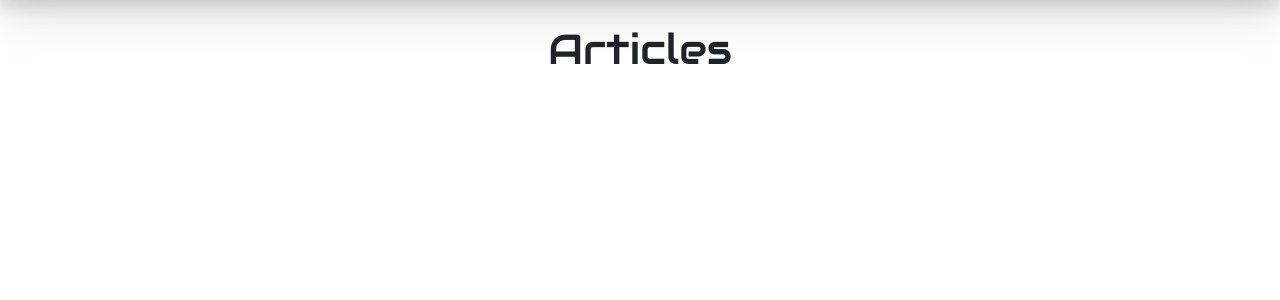
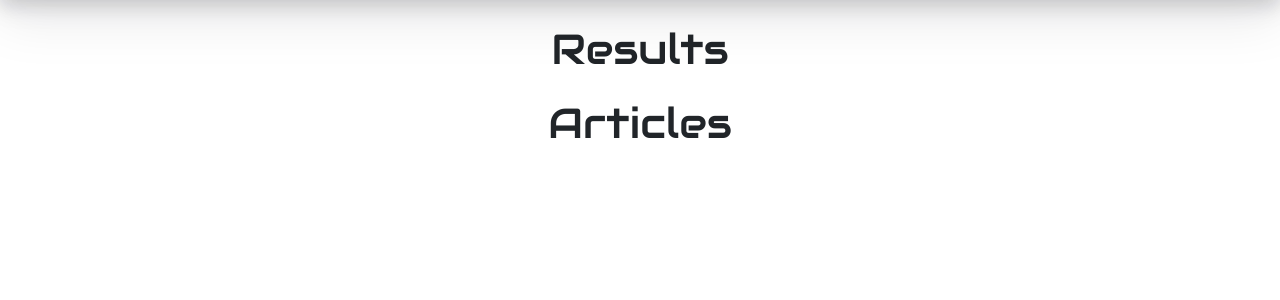
Before and after one commit to neilcasas/f1-website, a Flask app: template templates/index.html in a window 1280 px wide. Shown: the part 56-356 px from the top of the page. Run offline with Flask 3, Linux system fonts and the light colour scheme; the template is opened without the code that fills it, so the values that code supplies are empty.

Commit message:
fetched latest race and race results

```diff
--- a/app.py
+++ b/app.py
@@ -27,14 +27,17 @@ def index():
     newsapi = NewsApiClient(api_key='52dc7bcd93b547baa52272cd832199b5')
 
     # Get top headlines about F1
-    f1_articles = newsapi.get_everything(q='formula+1+grand+prix+results',
+    f1_articles = newsapi.get_everything(q="formula+1+race+results",
                                           language='en',
-                                          page_size=4,
+                                          page_size=8,
                                           sort_by='relevancy',
                                           )['articles']
     # Get latest results
+    race = e.season().round().get_race()
     latest_results = e.season().round().get_results()
-    return render_template("index.html", articles=f1_articles)
+    print(race  )
+    print(latest_results)
+    return render_template("index.html", articles=f1_articles, results=latest_results, race=race)
 
 # Driver standings
 @app.route("/drivers", methods=["GET", "POST"])
--- a/static/styles.css
+++ b/static/styles.css
@@ -56,7 +56,6 @@ td {
 
 .articles {
     display: flex;
-    overflow-x: auto;
     padding: 1rem 0;
     gap: 1rem;
 }
--- a/templates/index.html
+++ b/templates/index.html
@@ -21,6 +21,11 @@ Home
 
 {% block main %}
 <div class="container-fluid">
+    <section class="latest-race-results">
+        <h1 class="mt-4 mb-4 text-center">{{ race.season }} {{ race.race_name }} Results</h1>
+    </section>
+    <section class="article-section">
+        <div class="container-fluid mt-2 mb-2">
             <h1 class="mt-4 mb-4 text-center">Articles</h1>
             <div class="container-fluid articles justify-content-center">
                 <div class="row g-4 justify-content-center">
@@ -39,4 +44,6 @@ Home
                 </div>
             </div>
         </div>
+    </section>
+</div>
 {% endblock %}
```
Lines whose indentation alone changed are shown as unchanged.
